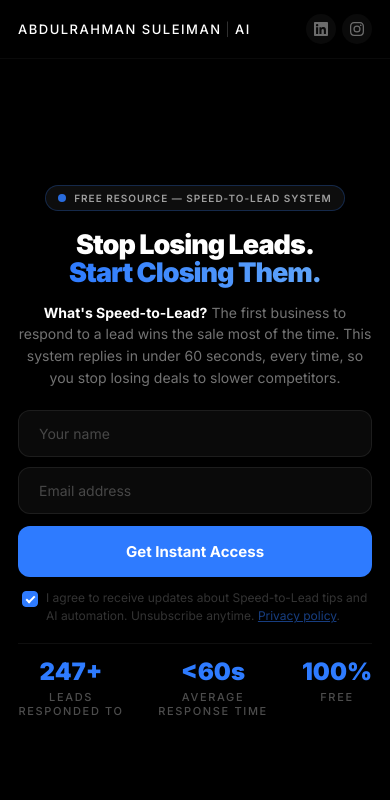
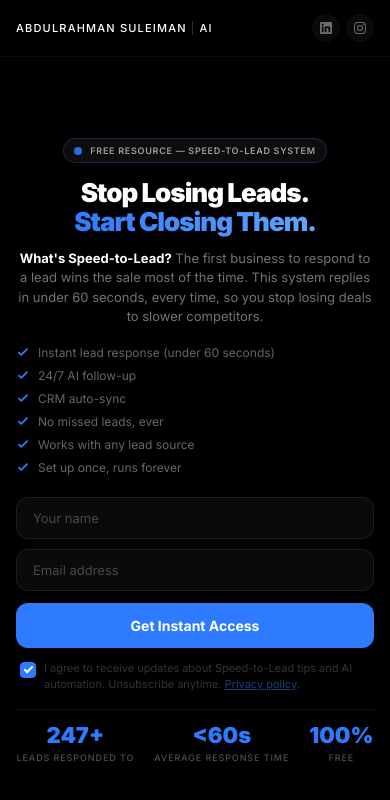
Before and after one commit to Abdulrahmansuleiman/speed-to-lead, a Next.js app: page / in a window 390 px wide. Shown: the top 800 px of the page. Built offline with nearby package versions, Linux system fonts and the light colour scheme.

Commit message:
Add /book page with Calendly embed, fix landing page responsiveness

```diff
--- a/src/app/globals.css
+++ b/src/app/globals.css
@@ -355,21 +355,37 @@ h1 .gradient {
   to { opacity: 1; transform: translateY(0); }
 }
 
+/* Tablet */
+@media (min-width: 640px) and (max-width: 1023px) {
+  .content { max-width: 540px; }
+  h1 { font-size: 38px; }
+  .checklist { max-width: 480px; }
+  .form-wrapper { max-width: 380px; }
+  .stats { gap: 40px; }
+}
+
 /* Mobile */
 @media (max-width: 639px) {
   html, body { max-width: 100%; overflow-x: hidden; }
-  header { padding: 14px 18px; }
-  .logo { font-size: 13px; letter-spacing: 1.5px; }
+  header { padding: 14px 16px; }
+  .logo { font-size: 11px; letter-spacing: 1.2px; }
   .social-links { gap: 6px; }
-  .social-link { width: 30px; height: 30px; }
-  main { padding: 20px 18px; }
-  .badge { font-size: 10px; letter-spacing: 0.1em; padding: 6px 12px; margin-bottom: 20px; }
-  h1 { font-size: 27px; letter-spacing: -1px; margin-bottom: 14px; }
-  .subtitle { font-size: 14px; line-height: 1.55; margin-bottom: 22px; }
-  .checklist { display: none; }
+  .social-link { width: 28px; height: 28px; }
+  .social-link svg { width: 12px; height: 12px; }
+  main { padding: 16px 16px; }
+  .badge { font-size: 9px; letter-spacing: 0.08em; padding: 6px 10px; margin-bottom: 16px; }
+  h1 { font-size: 26px; letter-spacing: -1px; margin-bottom: 12px; line-height: 1.1; }
+  .subtitle { font-size: 13px; line-height: 1.5; margin-bottom: 18px; }
+  .checklist { grid-template-columns: 1fr; gap: 8px; max-width: 100%; margin-bottom: 22px; }
+  .checklist-item { font-size: 12px; }
+  .checklist-item svg { width: 14px; height: 14px; }
   .form-wrapper { max-width: 100%; }
-  .stats { gap: 28px; margin-top: 18px; padding-top: 16px; }
-  .stat-number { font-size: 24px; }
+  .form-input { padding: 12px 16px; font-size: 13px; }
+  .submit-btn { padding: 14px 24px; font-size: 14px; }
+  .consent span { font-size: 11px; }
+  .stats { gap: 20px; margin-top: 16px; padding-top: 14px; flex-wrap: wrap; }
+  .stat-number { font-size: 22px; }
+  .stat-label { font-size: 9px; letter-spacing: 0.1em; }
 }
 
 /* ═══════════════════════════════════════════
@@ -607,3 +623,56 @@ footer a {
   .card { padding: 28px 24px; }
   .card-title { font-size: 16px; }
 }
+
+/* ═══════════════════════════════════════════
+   BOOKING PAGE
+   ═══════════════════════════════════════════ */
+
+.offer-bar {
+  max-width: 800px;
+  margin: 0 auto;
+  padding: 0 24px 32px;
+  display: flex;
+  align-items: center;
+  justify-content: center;
+  gap: 16px;
+  flex-wrap: wrap;
+  text-align: center;
+}
+.offer-tag {
+  display: inline-flex;
+  align-items: center;
+  gap: 6px;
+  padding: 6px 14px;
+  border-radius: 9999px;
+  font-size: 11px;
+  font-weight: 700;
+  text-transform: uppercase;
+  letter-spacing: 0.1em;
+  background: rgba(46, 123, 255, 0.12);
+  border: 1px solid rgba(46, 123, 255, 0.25);
+  color: #2E7BFF;
+  white-space: nowrap;
+}
+.offer-text {
+  font-size: 15px;
+  color: rgba(255,255,255,0.45);
+  line-height: 1.5;
+}
+
+.calendly-wrap {
+  max-width: 800px;
+  margin: 0 auto;
+  padding: 0 24px 48px;
+}
+.calendly-wrap iframe {
+  width: 100%;
+  min-height: 700px;
+}
+
+@media (max-width: 640px) {
+  .offer-bar { flex-direction: column; gap: 10px; padding: 0 16px 24px; }
+  .offer-text { font-size: 13px; }
+  .calendly-wrap { padding: 0 12px 36px; }
+  .calendly-wrap iframe { min-height: 600px; border-radius: 10px !important; }
+}
```
Also changed, not shown: src/app/book/page.tsx (added, +44 -0 lines).
